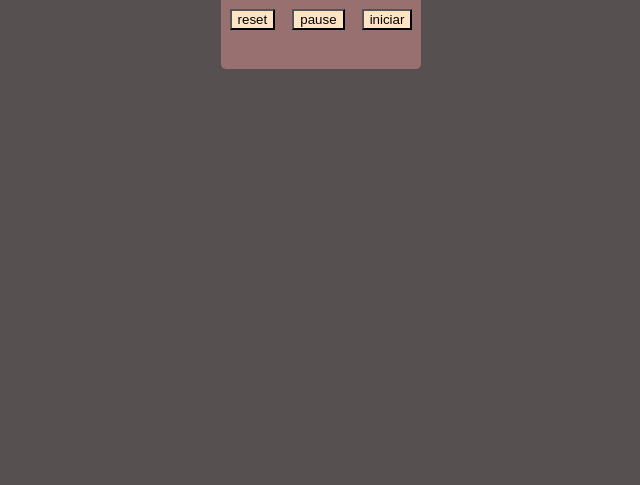
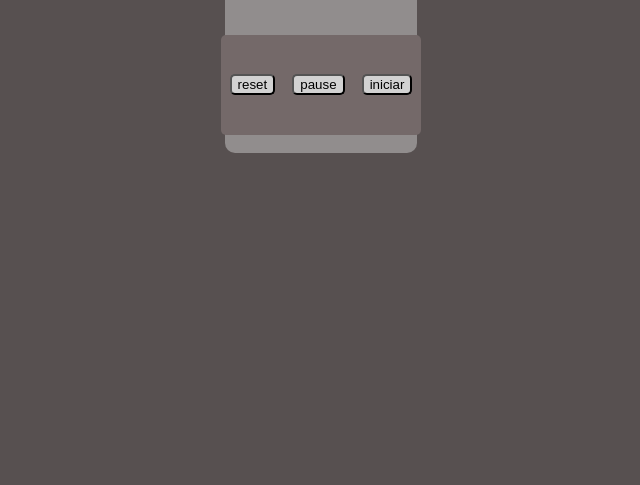
Before and after one commit to Kazaki-Dev0/cronometro, a plain HTML site: page index.html in a window 1280 px wide. Shown: the part 315-800 px from the top of the page, without its empty margins (319-959 px from the left). Drawn offline with Linux system fonts and the light colour scheme.

Commit message:
cronometro atualizado 2

```diff
--- a/index.html
+++ b/index.html
@@ -7,7 +7,7 @@
     <link rel="stylesheet" href="./style.css">
 </head>
 <body>
-
+    <div class="container">
     <div class="cronometro">
         <p id="timer" class="timet">
             00:00
@@ -18,7 +18,7 @@
     <button class="pause" id="pause"> pause </button>
     <button class="iniciar" id="start"> iniciar </button>
 </div>
-
+</div>
 <script src="script.js"></script>
 </body>
 </html>
--- a/style.css
+++ b/style.css
@@ -2,9 +2,9 @@ body {
     background-color: #575050;
     color: #fff;
     font-family: Arial, sans-serif;
-    padding-top:15%;
     justify-items: center;
     align-items: center;
+
 }
 
 #cronometro {
@@ -15,8 +15,20 @@ body {
     text-align: center;
 }
 
+.container{
+    margin-top: 18%;
+    display: flex;
+    flex-direction: column;
+    align-items: center;
+    justify-content: center;
+    height: 30vh;
+    width: 15vw;
+    background-color: rgb(145, 141, 141);
+    border-radius: 10px;
+}
+
 .buttons {
-    background-color: #997070;
+    background-color: #746969;
     color: #000;
     display: flex;
     justify-content: space-around;
@@ -30,20 +42,39 @@ body {
     width: 200px;
 }
 .reset{
-    background-color: bisque;
+    background-color: rgb(210, 210, 210);
+    color: #000;
+    border-radius: 5px;
 }
 .pause{
-    background-color: bisque;
+    background-color: rgb(210, 210, 210);
+    color: #000;
+    border-radius: 5px;
 }
 .iniciar{
-    background-color: bisque;
+    background-color: rgb(210, 210, 210);
+    color: #000;
+    border-radius: 5px;
 }
-.button:hover {
-    background-color: #a0a0a0;
+.iniciar:hover {
+    background-color: rgb(129, 129, 129);
+    color: #ffffff;
+    border-radius: 5px;
+}
+.reset:hover {
+    background-color: rgb(129, 129, 129);
+    color: #ffffff;
+    border-radius: 5px;
+}
+.pause:hover {
+    background-color: rgb(129, 129, 129);
+    color: #ffffff;
+    border-radius: 5px;
 }
 
 .timet{
     font-size: 30px;
+    font-family: 'Franklin Gothic Medium', 'Arial Narrow', Arial, sans-serif;
     margin-top: 20px;
     color: #fff;
 }
```
